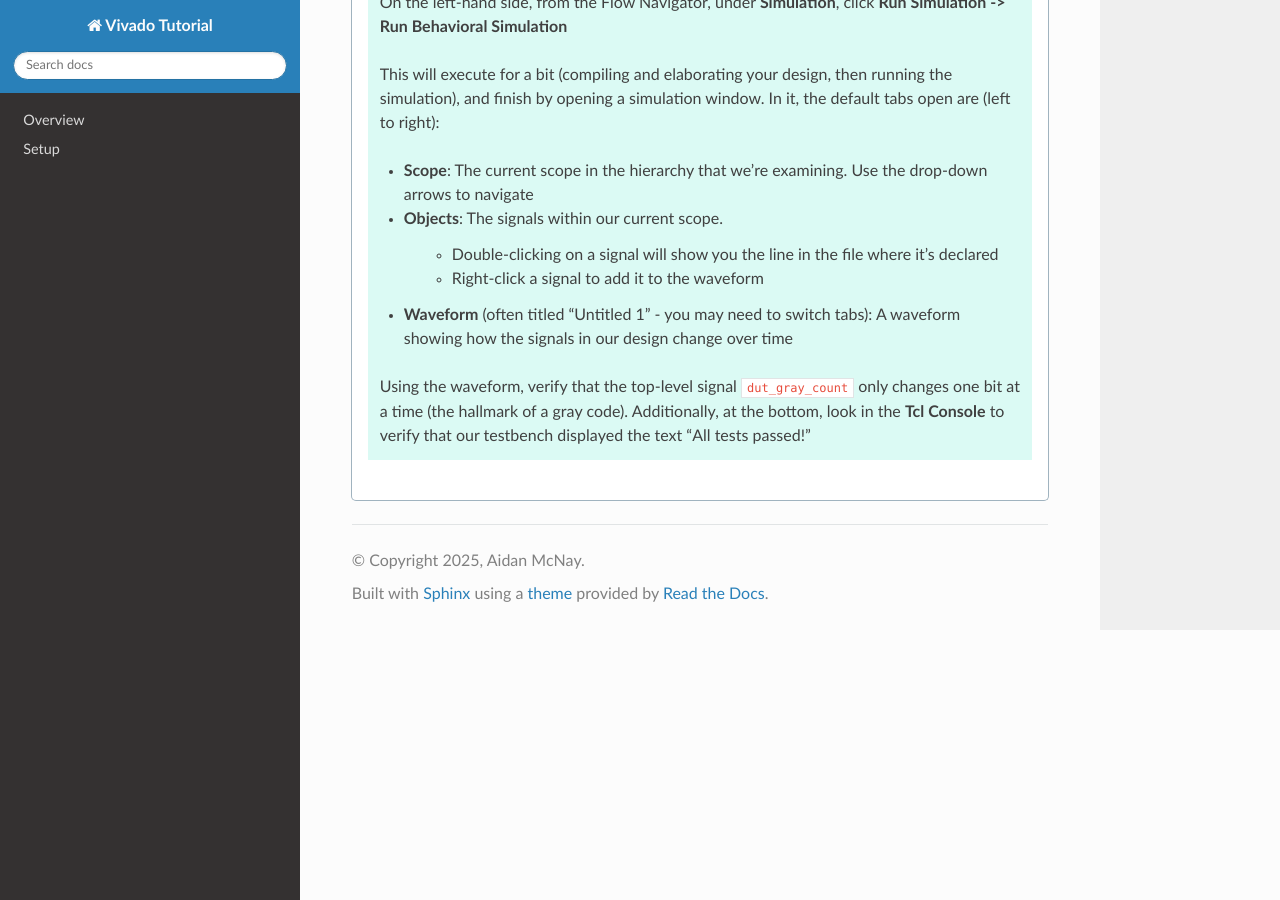
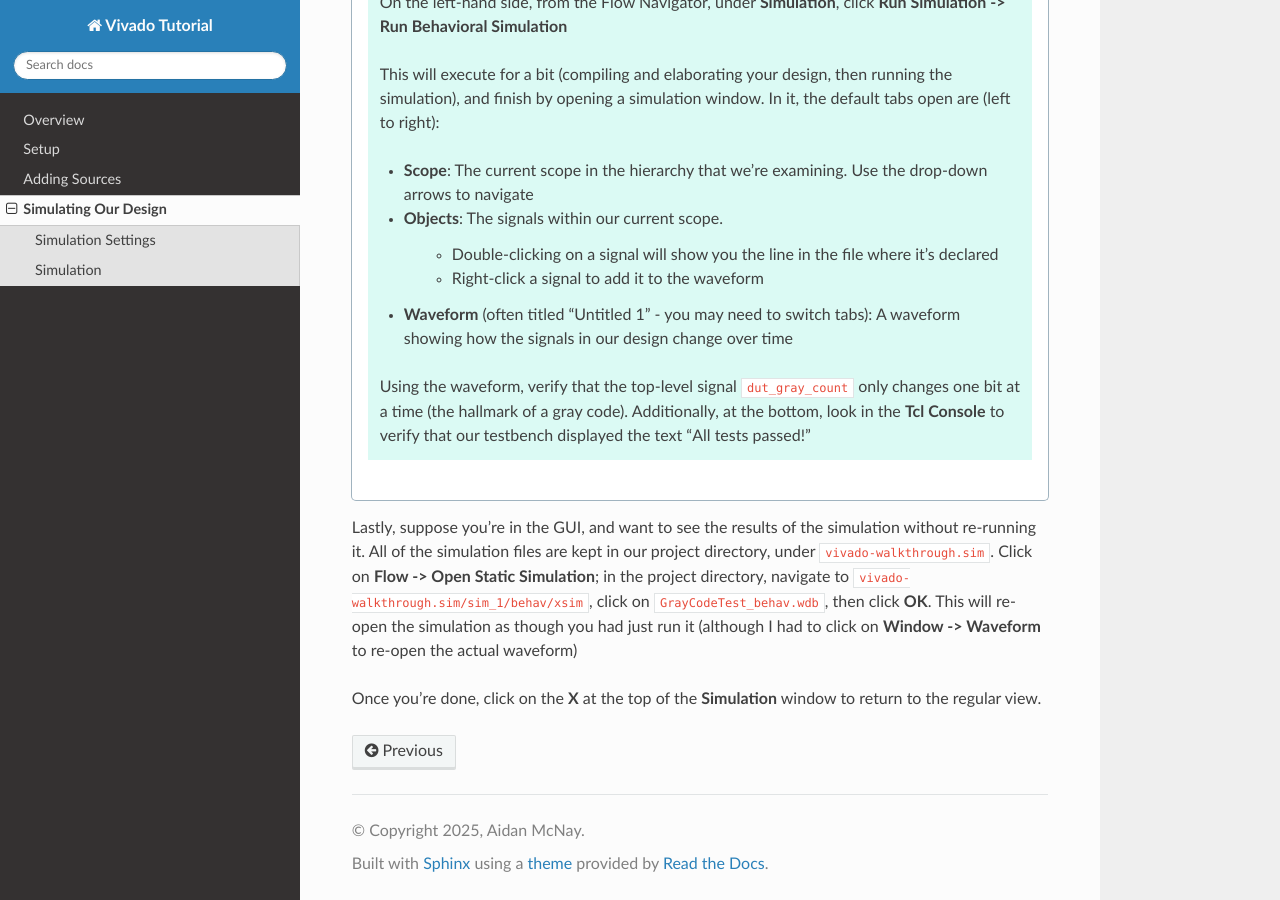
Before and after one commit to Aidan-McNay/vivado-tutorial, a Sphinx documentation site: the page built from docs/simulation.rst, in a window 1280 px wide and 900 px high, scrolled down 1069 px. Built offline with Sphinx 7.4.7 and the Read the Docs theme 3.1.0, drawn with Linux system fonts in a browser that asks for light colours.

Commit message:
[ci skip] Block Design

```diff
--- a/docs/index.rst
+++ b/docs/index.rst
@@ -15,3 +15,5 @@ Design Studio, walking you through an example project from start to finish
 
    overview
    setup
+   sources
+   simulation
--- a/docs/simulation.rst
+++ b/docs/simulation.rst
@@ -85,3 +85,20 @@ We should now be able to run our simulation to test our design!
           .. code-block:: bash
 
              vivado -mode batch -source ../scripts/simulation/simulate_design.tcl
+
+          From there, follow along with the steps in the GUI commands to
+          examine the results. Note that if running in batch mode, while
+          you won't be able to examine the signals/waveform, you should
+          still see "All tests passed!" printed to the terminal.
+
+Lastly, suppose you're in the GUI, and want to see the results of the
+simulation without re-running it. All of the simulation files are kept
+in our project directory, under ``vivado-walkthrough.sim``. Click on
+**Flow -> Open Static Simulation**; in the project directory, navigate to
+``vivado-walkthrough.sim/sim_1/behav/xsim``, click on ``GrayCodeTest_behav.wdb``,
+then click **OK**. This will re-open the simulation as though you had
+just run it (although I had to click on **Window -> Waveform** to re-open
+the actual waveform)
+
+Once you're done, click on the **X** at the top of the **Simulation** window
+to return to the regular view.
```
Also changed, not shown: docs/block_designs.rst (added, +150 -0 lines), docs/constraints.rst (added, +7 -0 lines), 2 other files.
